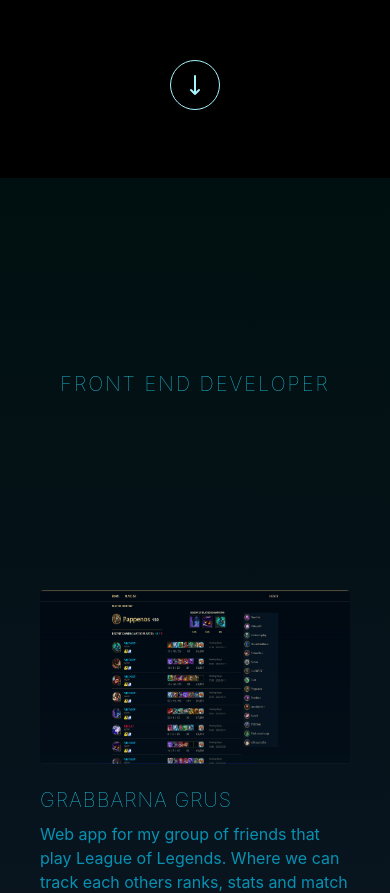
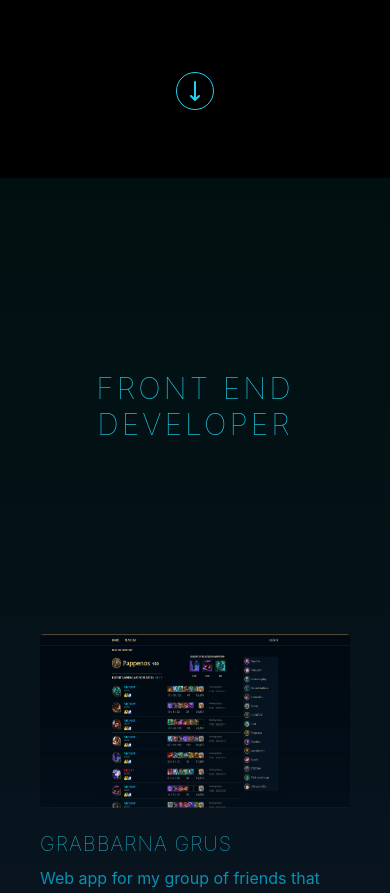
Before and after one commit to Joel-Adving/portfolio-v3, a Next.js app: page / in a window 390 px wide. Shown: the part 666-1559 px from the top of the page. Built offline with nearby package versions, Linux system fonts and the light colour scheme; no server answers.

Commit message:
smooth scroll polyfill

```diff
--- a/package.json
+++ b/package.json
@@ -17,12 +17,14 @@
         "react": "18.1.0",
         "react-dom": "18.1.0",
         "react-intersection-observer": "^9.1.0",
+        "smoothscroll-polyfill": "^0.4.4",
         "three": "^0.140.2"
     },
     "devDependencies": {
         "@types/node": "17.0.31",
         "@types/react": "18.0.9",
         "@types/react-dom": "18.0.3",
+        "@types/smoothscroll-polyfill": "^0.3.1",
         "@types/three": "^0.140.0",
         "autoprefixer": "^10.4.7",
         "eslint": "8.15.0",
--- a/src/pages/index.tsx
+++ b/src/pages/index.tsx
@@ -4,13 +4,18 @@ import Image from 'next/image'
 import { useIsSSR } from '../hooks/useIsSSR'
 import { SceneOne } from '../scenes/SceneOne'
 import projects from '../content/projects.json'
-import { useRef } from 'react'
+import { useEffect, useRef } from 'react'
 import { mailTo } from '../utils/helpers'
 import { FadeIn } from '../animations/FadeIn'
+import smoothscroll from 'smoothscroll-polyfill'
 
 const Home: NextPage = () => {
     const projectsRef = useRef<any>()
     const heroRef = useRef<any>()
+
+    useEffect(() => {
+        smoothscroll.polyfill()
+    }, [])
 
     return (
         <div className="min-h-screen">
@@ -18,10 +23,10 @@ const Home: NextPage = () => {
                 <SceneOne />
                 <Loader />
             </section>
-            <FadeIn instant={true} delay={1} duration={2.5}>
+            <FadeIn instant={true} delay={0.33} duration={2}>
                 <button
                     onClick={() => projectsRef.current.scrollIntoView({ behavior: 'smooth', block: 'start' })}
-                    className="absolute text-cyan-200 translate-x-1/2 right-1/2 bottom-[8vh] border-[1px] border-cyan-200 rounded-full p-3"
+                    className="absolute text-cyan-400 translate-x-1/2 right-1/2 bottom-[8vh] border-[1px] border-cyan-400 rounded-full p-1.5 md:p-3"
                 >
                     <svg
                         xmlns="http://www.w3.org/2000/svg"
@@ -38,15 +43,15 @@ const Home: NextPage = () => {
             <div ref={projectsRef}></div>
             <section className="bg-gradient-to-b from-[#001010] via-slate-900 to-slate-900 flex flex-col px-10">
                 <div className="my-48 xl:my-80 md:my-60">
-                    <FadeIn duration={1.25} delay={0.1} direction="up">
-                        <h2 className="font-thin lg:tracking-[0.4em] text-center tracking-widest text-xl sm:text-4xl lg:text-4xl xl:text-6xl text-cyan-400">
+                    <FadeIn duration={1} direction="up">
+                        <h2 className="font-thin lg:tracking-[0.4em] text-center tracking-widest text-3xl sm:text-4xl lg:text-4xl xl:text-6xl text-cyan-400">
                             FRONT END DEVELOPER
                         </h2>
                     </FadeIn>
                 </div>
                 <div className="flex flex-col w-full max-w-md mx-auto space-y-16 lg:max-w-7xl xl:space-y-80 lg:space-y-60 text-cyan-600 ">
                     {projects.map((project, i) => (
-                        <FadeIn key={project.title} duration={1.25} delay={0.1} direction="up">
+                        <FadeIn key={project.title} duration={1} direction="up">
                             <div
                                 className={
                                     i % 2 !== 0
@@ -92,12 +97,12 @@ const Home: NextPage = () => {
 
             <section className="grid min-h-screen place-content-center bg-slate-900">
                 <div className="flex flex-col items-center my-24 xl:my-80 md:my-44 sm:my-32">
-                    <FadeIn duration={1.25} delay={0.1} direction="up">
+                    <FadeIn duration={1} direction="up">
                         <h2 className="font-thin lg:tracking-[0.4em] text-center tracking-widest text-3xl sm:text-4xl lg:text-5xl   text-cyan-400">
                             CONTACT
                         </h2>
                     </FadeIn>
-                    <FadeIn duration={1.25} delay={0.5} direction="up">
+                    <FadeIn duration={1} delay={0.5} direction="up">
                         <ul className="flex flex-col items-center justify-center mt-10 space-y-6 sm:space-y-0 lg:font-thin lg:text-xl lg:space-y-0 lg:mt-28 lg:space-x-36 sm:space-x-10 sm:flex-row text-cyan-600">
                             <li>+46702082695</li>
                             <li>
@@ -117,7 +122,7 @@ const Home: NextPage = () => {
                     <FadeIn duration={1.25} delay={1} direction="up">
                         <button
                             onClick={() => heroRef.current.scrollIntoView({ behavior: 'smooth', block: 'start' })}
-                            className="lg:mt-28 mt-12 text-cyan-200  border-[1px] border-cyan-200 rounded-full p-3"
+                            className="lg:mt-32 mt-12 text-cyan-400  border-[1px] border-cyan-400 rounded-full p-1.5 md:p-3"
                         >
                             <svg
                                 xmlns="http://www.w3.org/2000/svg"
```
Also changed, not shown: 1 other file (tests, documents, lock files or other folders).
